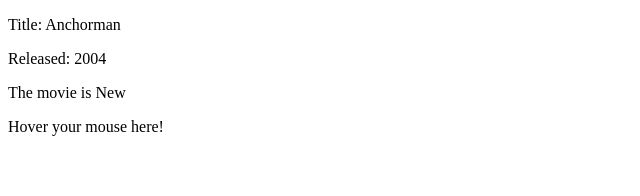
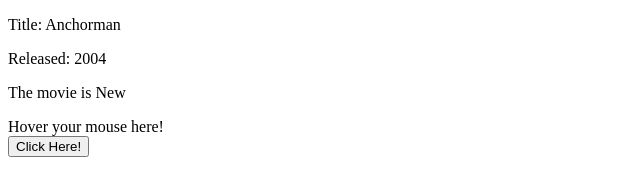
Before and after one commit to jacobrhensley/VueJS, a plain HTML site: page simplesetup/index.html in a window 1280 px wide. Shown: the whole page, without its empty margins (0-640 px from the left). Drawn offline with Linux system fonts and the light colour scheme.

Commit message:
using v-on to alert when a button is clicked

```diff
--- a/simplesetup/index.html
+++ b/simplesetup/index.html
@@ -15,6 +15,8 @@
         <p>The movie is {{ isMovieOld() }}</p>
          <!-- EXERCISE 3: Bind the movie name to the "title" attribute on the following div element -->
         <div v-bind:title="title">Hover your mouse here!</div>
+
+        <button v-on:click="clickedButton">Click Here!</button>
     </div>
 </body>
 </html>
@@ -29,6 +31,9 @@
         methods: {
             isMovieOld: function() {
                 return this.released > 2000 ? 'New' : 'Old'
+            },
+            clickedButton: function() {
+                alert("you clicked the button!");
             }
         }
     });
```
